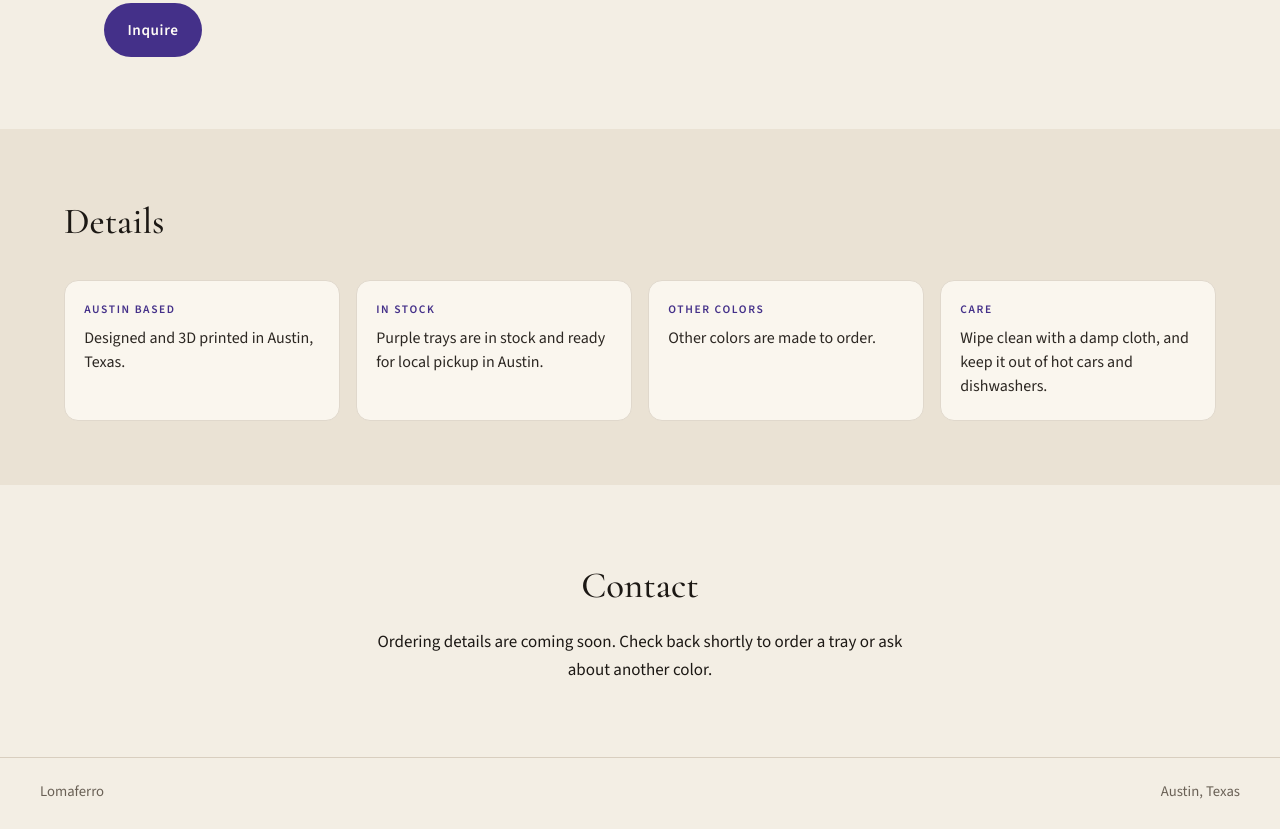
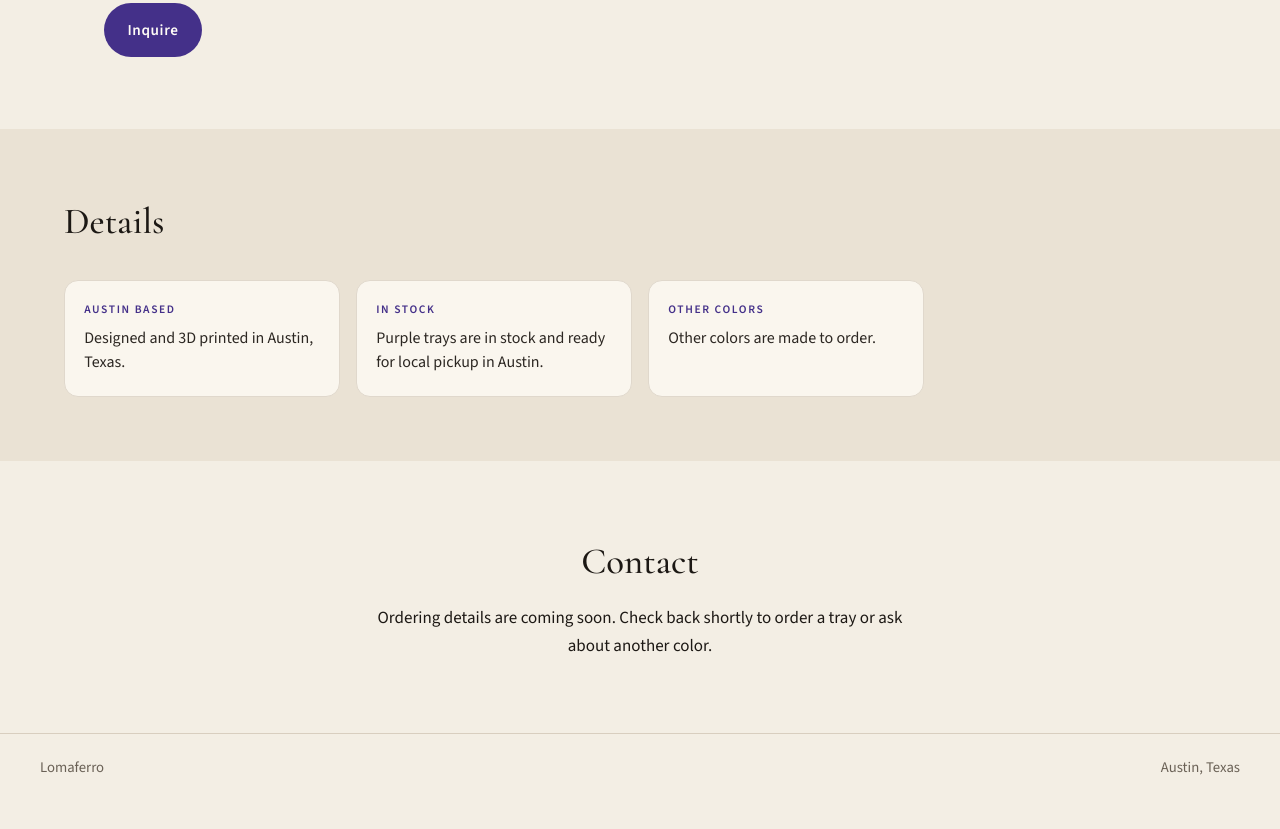
Before and after one commit to metamane1/lomaferro, a plain HTML site: page index.html in a window 1280 px wide. Shown: the part 1730-2559 px from the top of the page. After the commit the page ends 2535 px from the top, so only its background shows below. Drawn offline with Linux system fonts and the light colour scheme.

Commit message:
Remove care section

```diff
--- a/index.html
+++ b/index.html
@@ -120,10 +120,6 @@
             <h3>Other colors</h3>
             <p>Other colors are made to order.</p>
           </li>
-          <li>
-            <h3>Care</h3>
-            <p>Wipe clean with a damp cloth, and keep it out of hot cars and dishwashers.</p>
-          </li>
         </ul>
       </div>
     </section>
```
